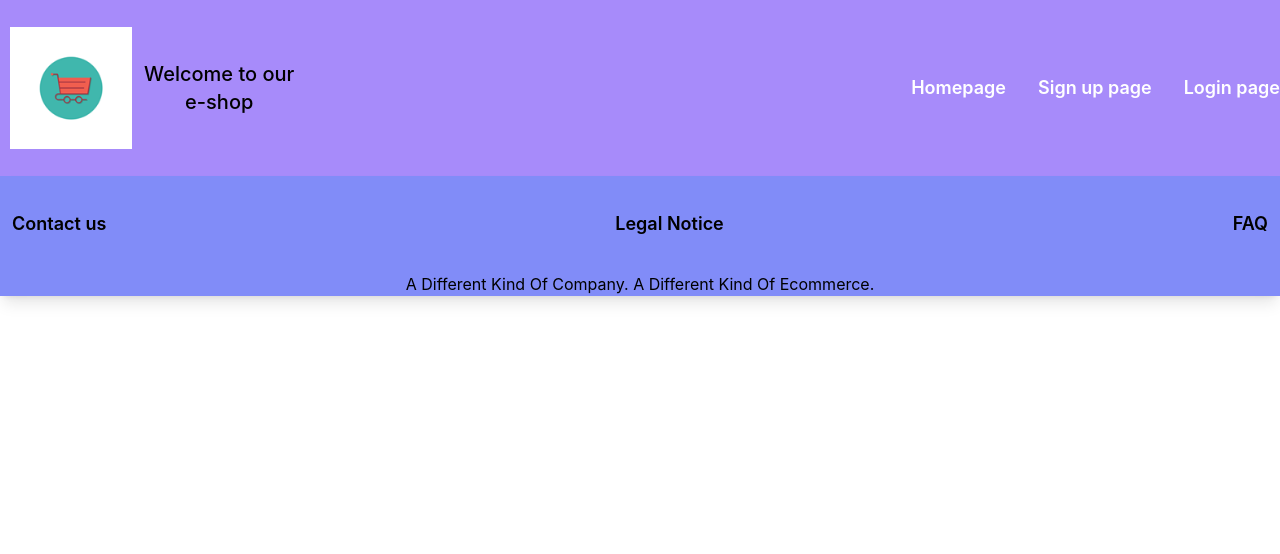
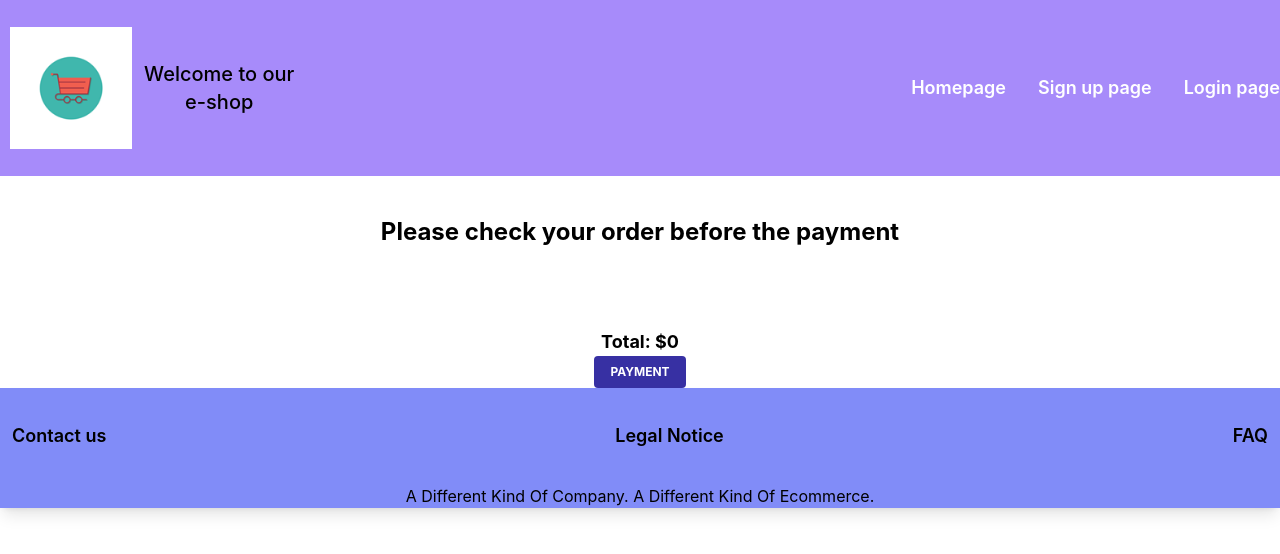
Before and after one commit to Kathleen-Vierstraete/e-shop-react, a React (Create React App) app in the folder e-shop-react/: page /cart-validation in a window 1280 px wide. Shown: the top 554 px of the page. Built offline with nearby package versions, Linux system fonts and the light colour scheme.

Commit message:
modification of cart modal to page for cart, creation of a cart validation page, tailwind wip

```diff
--- a/e-shop-react/src/App.js
+++ b/e-shop-react/src/App.js
@@ -5,11 +5,14 @@ import Header from './components/Header/Header';
 import Homepage from './components/Homepage/Homepage';
 import SingleProduct from './components/SingleProduct/SingleProduct';
 import Signup from './components/SignUp/SignUp';
-import Login from './components/SignUp//Login';
+import Login from './components/SignUp/Login';
+import Cart from './components/Cart/Cart.js';
+import CartValidate from './components/CartValidate/CartValidate';
 import { CartProvider } from './context/cart.jsx'
 
 
 import { BrowserRouter as Router, Route, Routes } from "react-router-dom";
+
 
 
 function App() {
@@ -25,6 +28,8 @@ function App() {
               <Route path="/product/:id" element={<SingleProduct />} />
               <Route path="/signup" element={<Signup />} />
               <Route path="/login" element={<Login />} />
+              <Route path="/cart" element={<Cart />} />
+              <Route path="/cart-validation" element={<CartValidate />} />
 
             </Routes>
           <Footer />
--- a/e-shop-react/src/components/Cart/Cart.js
+++ b/e-shop-react/src/components/Cart/Cart.js
@@ -1,32 +1,28 @@
-import { useContext } from 'react'
-import { CartContext } from '../../context/cart'
-import PropTypes from 'prop-types'
+import { useContext } from 'react';
+import { CartContext } from '../../context/cart';
+import PropTypes from 'prop-types';
+import { Link } from 'react-router-dom';
 
-const Cart = ({showModal, toggle}) => {
+const Cart = () => {
 
     //using the useContext to get the cart state
     const { cartItems, addToCart, removeFromCart, clearCart, getCartTotal } = useContext(CartContext)
 
 
     return (
-        showModal && (
 
-        <div className="flex-col flex items-center fixed inset-0 sm:left-1/4 bg-white dark:bg-black gap-8  p-10  text-black dark:text-white font-normal uppercase text-sm ">
+        <div className="flex-col flex items-center sm:left-1/4 bg-white dark:bg-black gap-8  p-10  text-black dark:text-white font-normal uppercase text-sm ">
             <h1 className=" sm:text-2xl font-bold">Cart</h1>
             <div className="absolute right-16 top-10">
-                <button
-                className="px-4 py-2 bg-indigo-800 text-white text-xs font-bold uppercase rounded hover:bg-indigo-700 focus:outline-none focus:bg-indigo-700"
-                onClick={toggle} >
-                Close
-                </button>
+
             </div>
 
             <div className="grid sm:grid-cols-1 gap-4 px-10 place-items-center space-x-4 pb-10">
             {cartItems.map((item) => (
-                <div className="flex justify-between items-center" key={item.id}>
+                <div className="flex justify-between items-center pb-10" key={item.id}>
                     <div className="flex gap-4">
                         <img src={item.image} alt={item.title} className="rounded-md sm:w-24 sm:h-24 w-14 h-14" />
-                        <div className="flex gap-8 justify-center">
+                        <div className="flex gap-8 justify-center pb-10">
                             <h1 className="sm:text-lg font-bold">{item.title.slice(0, 20)}</h1>
                             <p className="text-gray-600 ms:m-1">$ {item.price}</p>
                         </div>
@@ -77,9 +73,20 @@ const Cart = ({showModal, toggle}) => {
             <h1 className="text-lg font-bold">Your cart is empty</h1>
     )
   }
+
+            <div>
+                <Link to="/cart-validation" className=''>
+                    <button className="px-4 py-2 bg-indigo-800 text-white text-xs font-bold uppercase rounded hover:bg-indigo-700 focus:outline-none focus:bg-indigo-700 mt-4">
+                    validate
+                    </button>
+                </Link >
+            </div>
         </div>
+
+
+
       )
-    )
+
 }
 
 Cart.propTypes = {
--- /dev/null
+++ b/e-shop-react/src/components/CartValidate/CartValidate.js
@@ -0,0 +1,46 @@
+import { useContext } from 'react';
+import { CartContext } from '../../context/cart';
+
+const CartValidate = () => {
+
+    const { cartItems, getCartTotal} = useContext(CartContext)
+
+    return (
+
+            <div>
+            <div className="flex-col flex items-center bg-white dark:bg-black gap-8  p-10  text-black dark:text-white font-norma text-sm ">
+            <h1 className=" sm:text-2xl font-bold" > Please check your order before the payment</h1>
+
+            </div>
+
+            <div className=" card grid sm:grid-cols-1 gap-4 px-10 place-items-center space-x-4 pb-10">
+            {cartItems.map((item) => (
+                <div className="flex justify-between items-center" key={item.id}>
+                    <div className="flex gap-4">
+                        <img src={item.image} alt={item.title} className="rounded-md  w-14 h-14" />
+                        <div className="flex gap-8 justify-center">
+                            <h1 className="sm:text-lg font-bold ">{item.title.slice(0, 20)}</h1>
+                            <p className="text-gray-600 m-2">$ {item.price}</p>
+                            <p className="text-black-600 m-2"> quantity x {item.quantity}</p>
+                        </div>
+                    </div>
+                </div>
+            ))}
+
+            </div>
+
+            <h1 className="text-lg font-bold">Total: ${getCartTotal()}</h1>
+
+            <button
+                className="px-4 py-2 bg-indigo-800 text-white text-xs font-bold uppercase rounded hover:bg-indigo-700 focus:outline-none focus:bg-indigo-700">
+
+            Payment
+            </button>
+
+
+
+        </div>
+    )
+}
+
+export default CartValidate;
--- a/e-shop-react/src/components/Homepage/Homepage.js
+++ b/e-shop-react/src/components/Homepage/Homepage.js
@@ -49,9 +49,11 @@ const handleRemoveFromCart = (product) => {
         <div className='flex justify-between items-center px-20 py-5'>
           <h1 className='text-2xl uppercase font-bold mt-10 text-center mb-10'>Let's enjoy shopping</h1>
 
-          {!showModal && <button className='px-4 py-2 bg-indigo-800 text-white text-xs font-bold uppercase rounded hover:bg-indigo-700 focus:outline-none focus:bg-indigo-700'
-            onClick={toggle}
-          >Cart ({cartItems.length})</button>}
+          <Link to="/cart" className=''>
+          <button className='px-4 py-2 bg-indigo-800 text-white text-xs font-bold uppercase rounded hover:bg-indigo-700 focus:outline-none focus:bg-indigo-700'
+
+          >Cart ({cartItems.length})</button>
+          </Link >
         </div>
 
         <div className='grid sm:grid-cols-2 md:grid-cols-3 lg:grid-cols-4 gap-4 px-10 place-items-center space-x-4 pb-10 '>
@@ -127,7 +129,7 @@ const handleRemoveFromCart = (product) => {
 
       </div>
 
-      <Cart showModal={showModal} toggle={toggle} />
+
       </div>
       )
 
```
